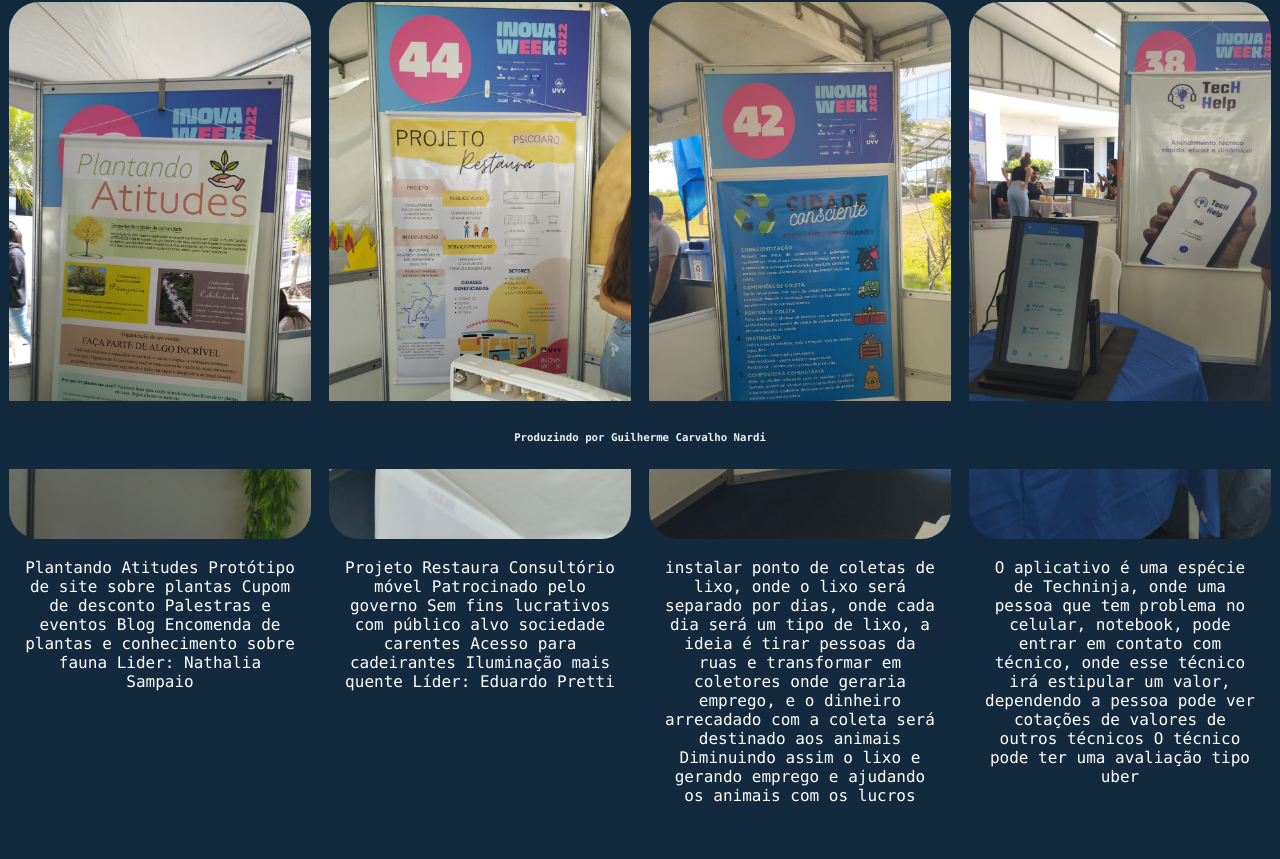
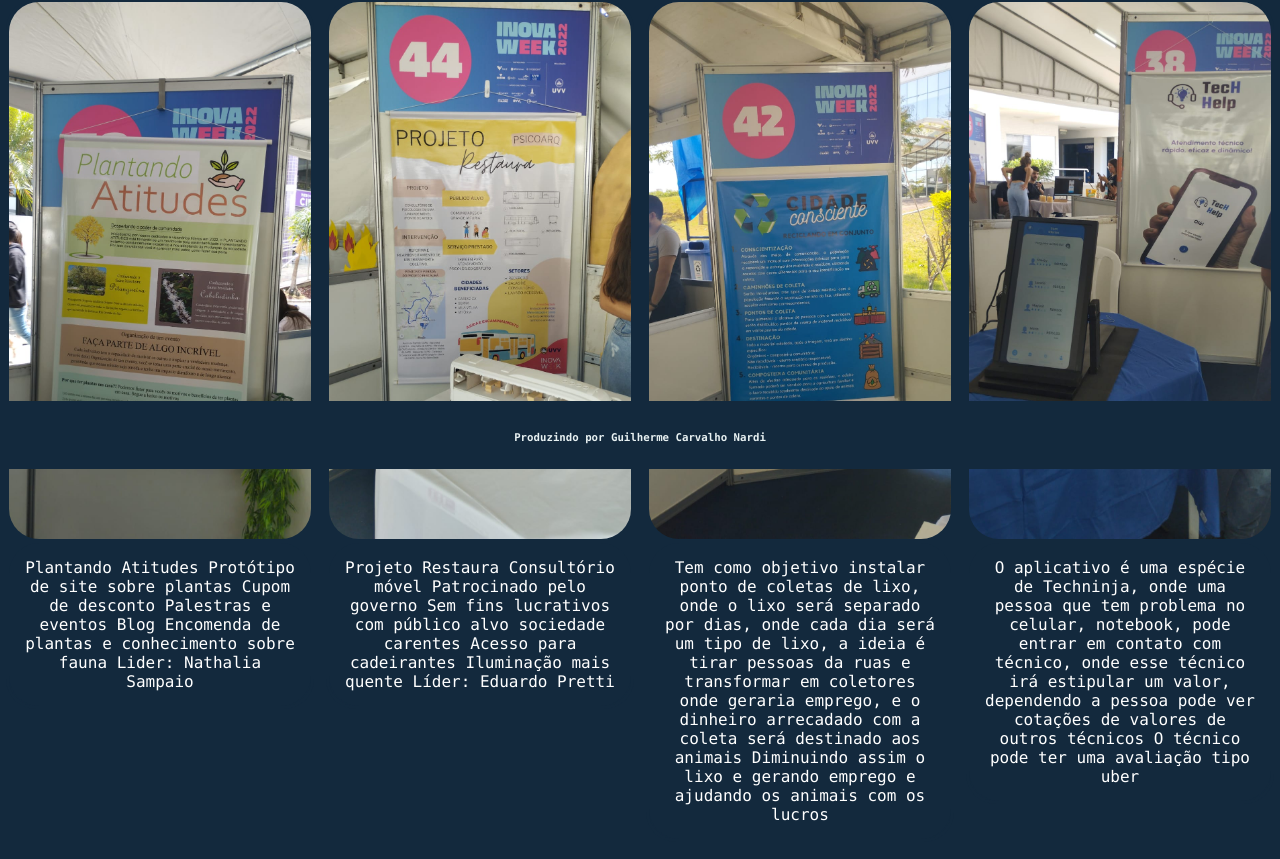
Before and after one commit to Guilasteca/Inova, a plain HTML site: page index.html in a window 1280 px wide. Shown: the part 331-1190 px from the top of the page. Drawn offline with Linux system fonts and the light colour scheme.

Commit message:
Update index.html

```diff
--- a/index.html
+++ b/index.html
@@ -70,7 +70,7 @@
         <div class="responsive">
             <div class="gallery">
                 <img src="imgs/imagem_3.png" alt="Northern Lights" width="600" height="400">
-                <div class="desc">instalar ponto de coletas de lixo, onde o lixo será separado por dias, onde cada dia
+                <div class="desc">Tem como objetivo instalar ponto de coletas de lixo, onde o lixo será separado por dias, onde cada dia
                     será um tipo de lixo, a ideia é tirar pessoas da ruas e transformar em coletores onde geraria
                     emprego, e o dinheiro arrecadado com a coleta será destinado aos animais
                     Diminuindo assim o lixo e gerando emprego e ajudando os animais com os lucros</div>
```
